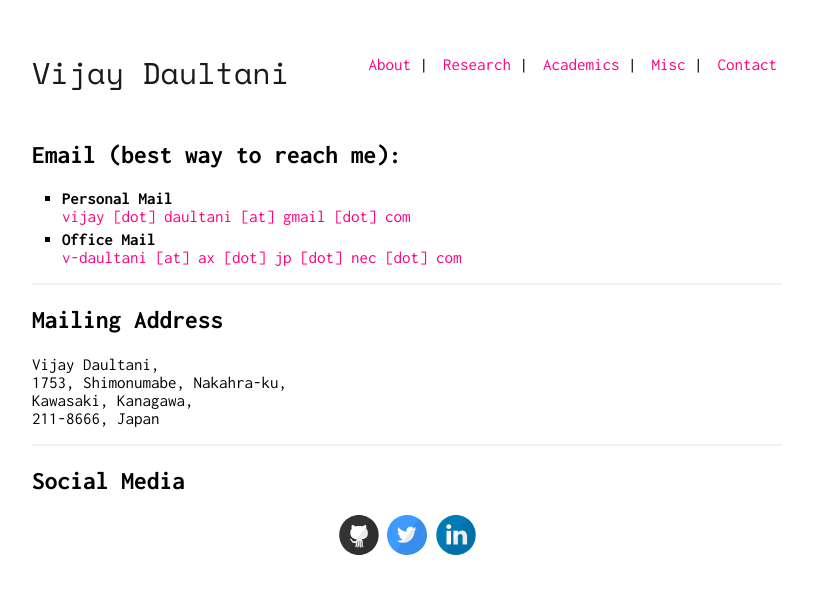
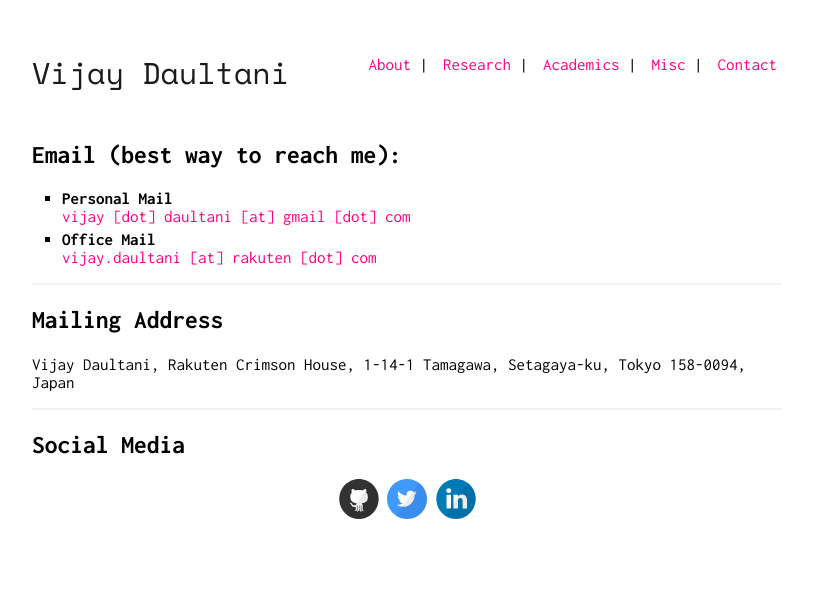
Before and after one commit to vijaydaultani/vijaydaultani.github.io, a Jekyll site: the page built from contact.md, in a window 1280 px wide. Shown: the top 594 px of the page, without its empty margins (233-1046 px from the left). Built offline with Jekyll 4.4.1, drawn with Linux system fonts in a browser that asks for light colours; our own code applies the rules of GitHub Pages for plain Markdown files.

Commit message:
Changing to Rakuten

```diff
--- a/contact.md
+++ b/contact.md
@@ -8,16 +8,16 @@ need_footer: true
 * **Personal Mail**
 [vijay [dot] daultani [at] gmail [dot] com](mailto:vijay.daultani@gmail.com)
 * **Office Mail**
-[v-daultani [at] ax [dot] jp [dot] nec [dot] com](mailto:v-daultani@ax.jp.nec.com)
+[vijay.daultani [at] rakuten [dot] com](mailto:vijay.daultani@rakuten.com)
 
 ---
 
 ## Mailing Address
 
 Vijay Daultani,
-1753, Shimonumabe, Nakahra-ku,
-Kawasaki, Kanagawa,
-211-8666, Japan
+Rakuten Crimson House,
+1-14-1 Tamagawa, Setagaya-ku, Tokyo
+158-0094, Japan
 
 ---
 
```
Also changed, not shown: index.md (+1 -1 lines), research.md (+4 -3 lines).
